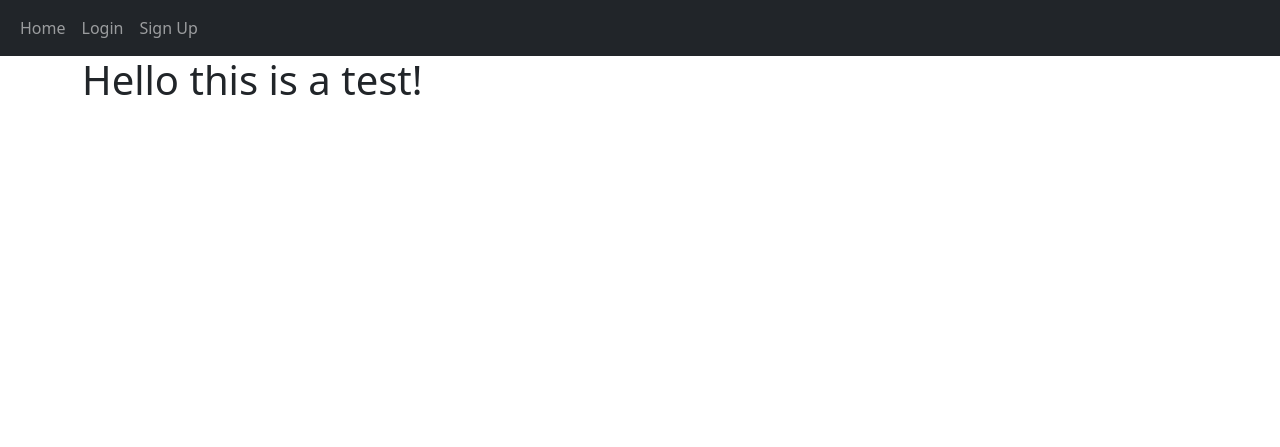
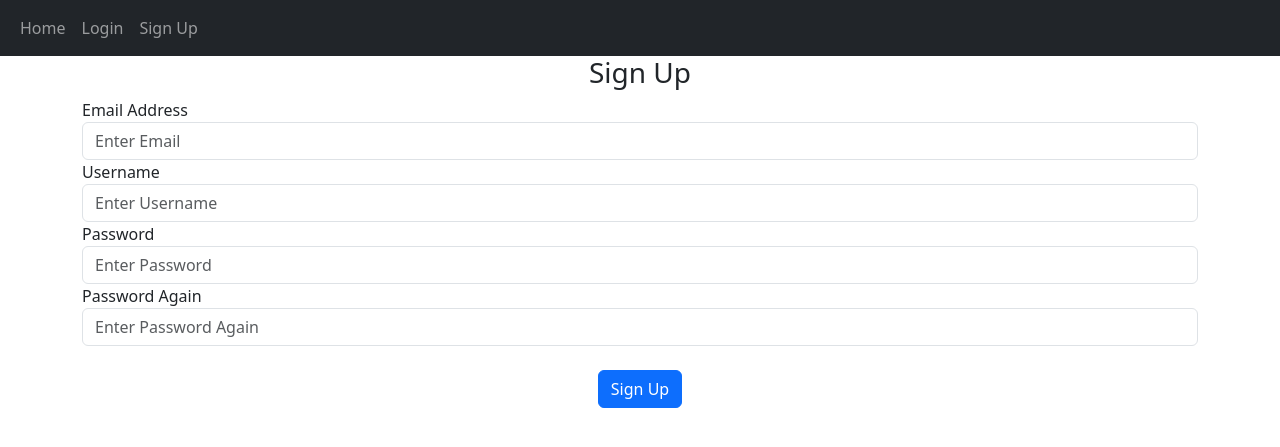
Before and after one commit to SyvoLoTSkyi1/flask_blog, a Flask app: page /sign-up in a window 1280 px wide. Shown: the top 447 px of the page. Run offline with Flask 3, Linux system fonts and the light colour scheme.

Commit message:
creating the Sign Up page

```diff
--- a/website/templates/signup.html
+++ b/website/templates/signup.html
@@ -1,5 +1,23 @@
 {% extends "base.html" %}
-{% block title %}{% endblock %}
+{% block title %}Sign Up{% endblock %}
 {% block content %}
-<h1>Hello this is a test!</h1>
+<form method="POST">
+    <h3 align="center">
+        Sign Up
+    </h3>
+    <div class="form-group">
+        <label for="email">Email Address</label>
+        <input type="text" id="email" name="email" class="form-control" placeholder="Enter Email"/>
+        <label for="username">Username</label>
+        <input type="text" id="username" name="username" class="form-control" placeholder="Enter Username"/>
+        <label for="password1">Password</label>
+        <input type="password" id="password1" name="password1" class="form-control" placeholder="Enter Password"/>
+        <label for="password2">Password Again</label>
+        <input type="password" id="password2" name="password2" class="form-control" placeholder="Enter Password Again"/>
+        <br/>
+        <div align="center">
+            <button class="btn btn-primary" type="submit">Sign Up</button>
+        </div>
+    </div>
+</form>
 {% endblock %}
```
